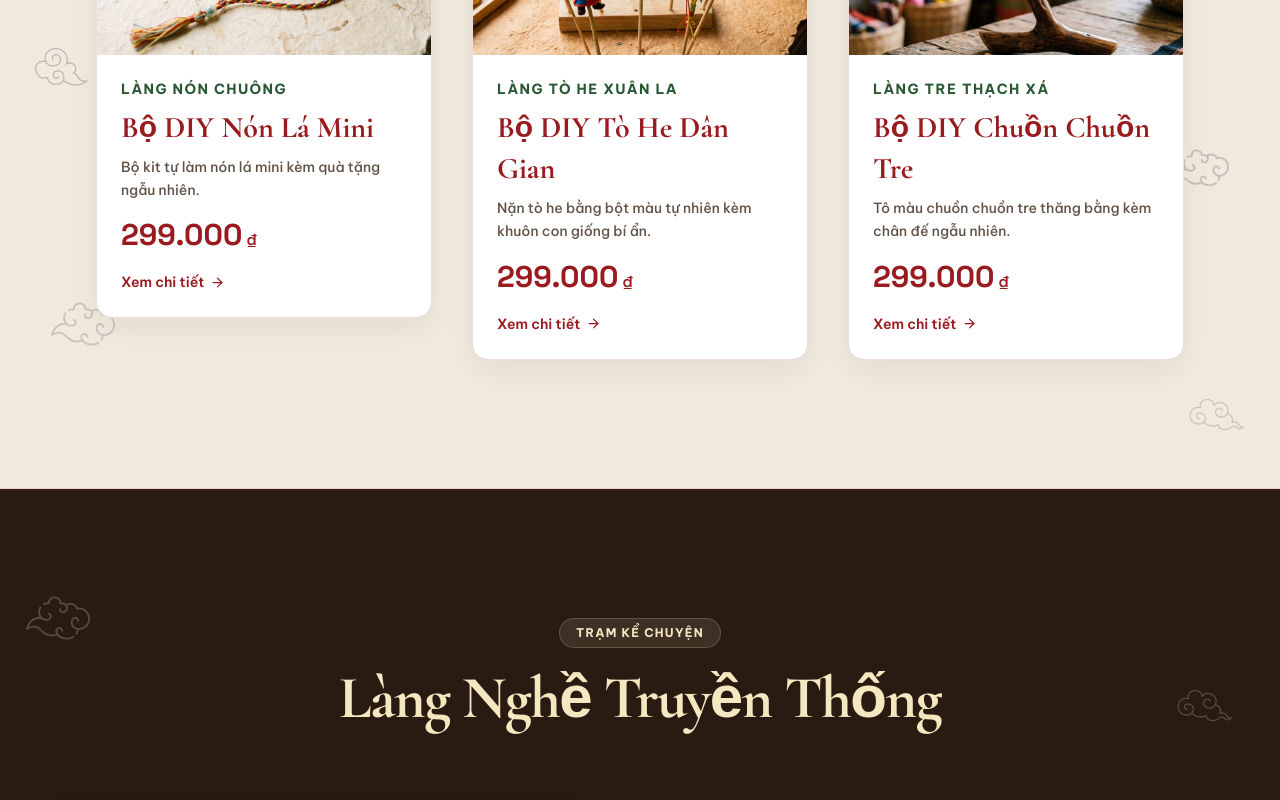
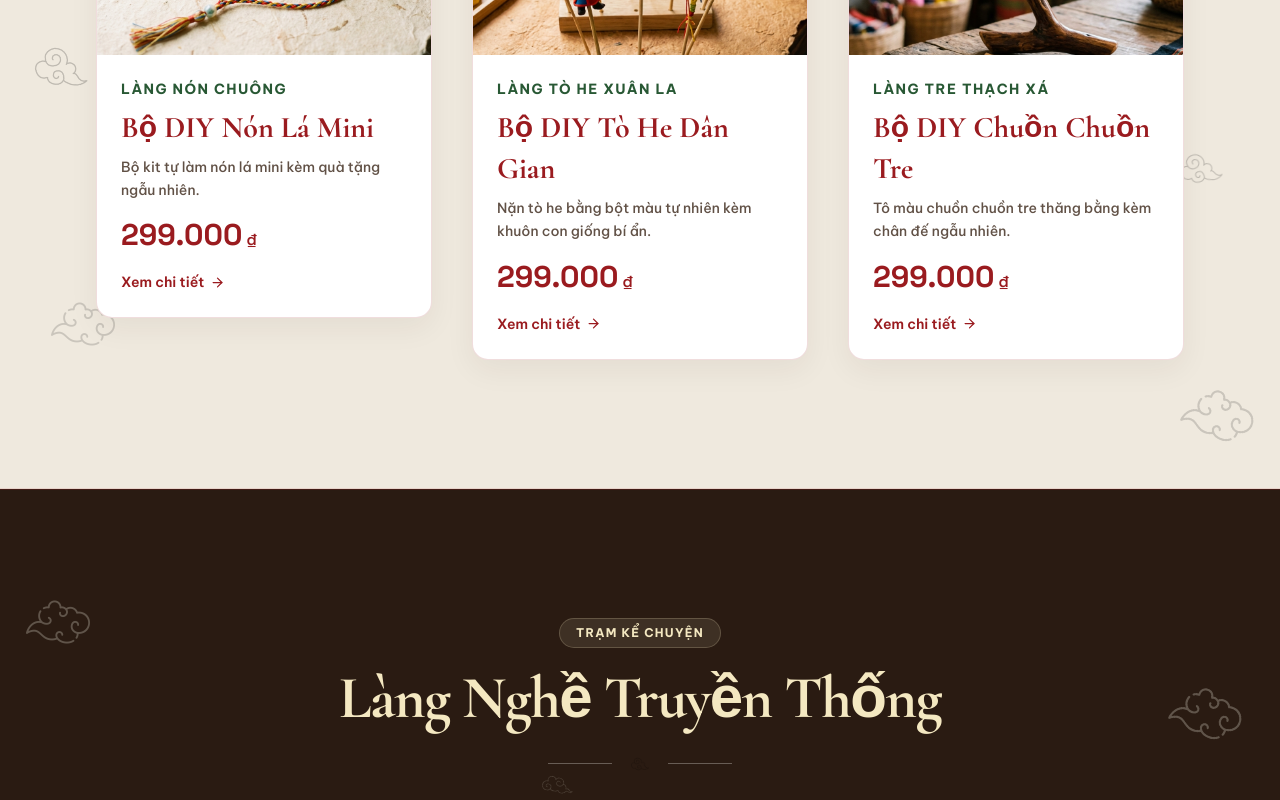
Before and after one commit to justccuong/Cham_Thuc, a Next.js app: page / in a window 1280 px wide. Shown: the part 1400-2200 px from the top of the page. Built offline with nearby package versions, Linux system fonts and the light colour scheme.

Commit message:
feat: Add Editorial Heritage Divider under StorySection title & add micro-clouds in middle negative space with soft cream filter for dark sections

```diff
--- a/src/components/CloudPatternOverlay.tsx
+++ b/src/components/CloudPatternOverlay.tsx
@@ -5,7 +5,7 @@ interface CloudPatternOverlayProps {
 export function CloudPatternOverlay({ variant = "light" }: CloudPatternOverlayProps) {
   const isDark = variant === "dark";
   const filterClass = isDark
-    ? "filter invert sepia saturate-200 hue-rotate-30"
+    ? "filter invert brightness-200 sepia saturate-200 hue-rotate-30"
     : "filter sepia saturate-200 hue-rotate-320";
 
   const cloudImages = ["/patterns/cl1.png", "/patterns/cl2.png", "/patterns/cl3.png"];
@@ -19,16 +19,20 @@ export function CloudPatternOverlay({ variant = "light" }: CloudPatternOverlayPr
     rotate: string;
   }> = [
     // LEFT MARGIN COLUMN (Dải lề trái)
-    { top: "8%", left: "2%", size: "w-12 md:w-16", opacity: "opacity-15 md:opacity-20", rotate: "rotate-0" },
-    { top: "32%", left: "3%", size: "w-10 md:w-14", opacity: "opacity-10 md:opacity-15", rotate: "-rotate-12" },
-    { top: "58%", left: "2%", size: "w-14 md:w-18", opacity: "opacity-15 md:opacity-20", rotate: "rotate-6" },
-    { top: "82%", left: "4%", size: "w-12 md:w-16", opacity: "opacity-10 md:opacity-15", rotate: "rotate-0" },
+    { top: "8%", left: "2%", size: "w-12 md:w-16", opacity: isDark ? "opacity-20 md:opacity-25" : "opacity-15 md:opacity-20", rotate: "rotate-0" },
+    { top: "32%", left: "3%", size: "w-10 md:w-14", opacity: isDark ? "opacity-15 md:opacity-20" : "opacity-10 md:opacity-15", rotate: "-rotate-12" },
+    { top: "58%", left: "2%", size: "w-14 md:w-18", opacity: isDark ? "opacity-20 md:opacity-25" : "opacity-15 md:opacity-20", rotate: "rotate-6" },
+    { top: "82%", left: "4%", size: "w-12 md:w-16", opacity: isDark ? "opacity-15 md:opacity-20" : "opacity-10 md:opacity-15", rotate: "rotate-0" },
+
+    // MIDDLE NEGATIVE SPACE MICRO-CLOUDS
+    { top: "22%", left: "42%", size: "w-10", opacity: isDark ? "opacity-15" : "opacity-10", rotate: "rotate-12" },
+    { top: "26%", right: "38%", size: "w-8", opacity: isDark ? "opacity-12" : "opacity-8", rotate: "-rotate-6" },
 
     // RIGHT MARGIN COLUMN (Dải lề phải)
-    { top: "15%", right: "3%", size: "w-14 md:w-18", opacity: "opacity-15 md:opacity-20", rotate: "rotate-12" },
-    { top: "42%", right: "2%", size: "w-12 md:w-16", opacity: "opacity-10 md:opacity-15", rotate: "rotate-0" },
-    { top: "68%", right: "4%", size: "w-10 md:w-14", opacity: "opacity-15 md:opacity-20", rotate: "-rotate-6" },
-    { top: "90%", right: "2%", size: "w-14 md:w-18", opacity: "opacity-10 md:opacity-15", rotate: "rotate-12" },
+    { top: "15%", right: "3%", size: "w-14 md:w-18", opacity: isDark ? "opacity-20 md:opacity-25" : "opacity-15 md:opacity-20", rotate: "rotate-12" },
+    { top: "42%", right: "2%", size: "w-12 md:w-16", opacity: isDark ? "opacity-15 md:opacity-20" : "opacity-10 md:opacity-15", rotate: "rotate-0" },
+    { top: "68%", right: "4%", size: "w-10 md:w-14", opacity: isDark ? "opacity-20 md:opacity-25" : "opacity-15 md:opacity-20", rotate: "-rotate-6" },
+    { top: "90%", right: "2%", size: "w-14 md:w-18", opacity: isDark ? "opacity-15 md:opacity-20" : "opacity-10 md:opacity-15", rotate: "rotate-12" },
   ];
 
   return (
--- a/src/components/CulturalStation.tsx
+++ b/src/components/CulturalStation.tsx
@@ -28,6 +28,14 @@ export const CulturalStation: React.FC = () => {
           <h2 className="font-serif text-3xl sm:text-4xl md:text-5xl lg:text-6xl font-black text-brand-gold tracking-tight">
             Làng Nghề Truyền Thống
           </h2>
+
+          {/* Editorial Heritage Divider */}
+          <div className="flex items-center justify-center gap-4 my-6 opacity-30">
+            <div className="h-[1px] w-16 bg-[#F8F5F0]" />
+            {/* eslint-disable-next-line @next/next/no-img-element */}
+            <img src="/patterns/cl3.png" alt="" className="w-6 h-6 object-contain" />
+            <div className="h-[1px] w-16 bg-[#F8F5F0]" />
+          </div>
         </motion.div>
 
         {/* Editorial layout */}
```
